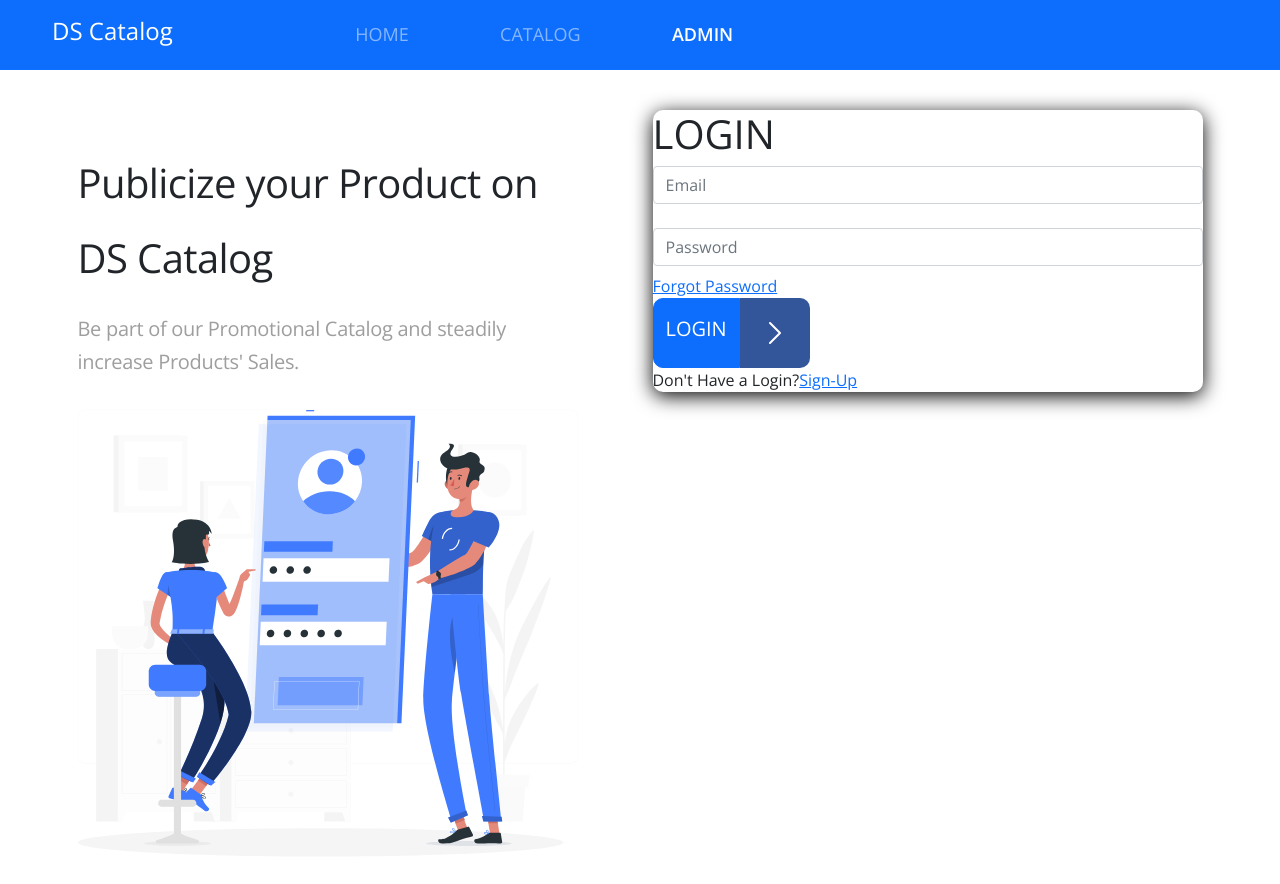
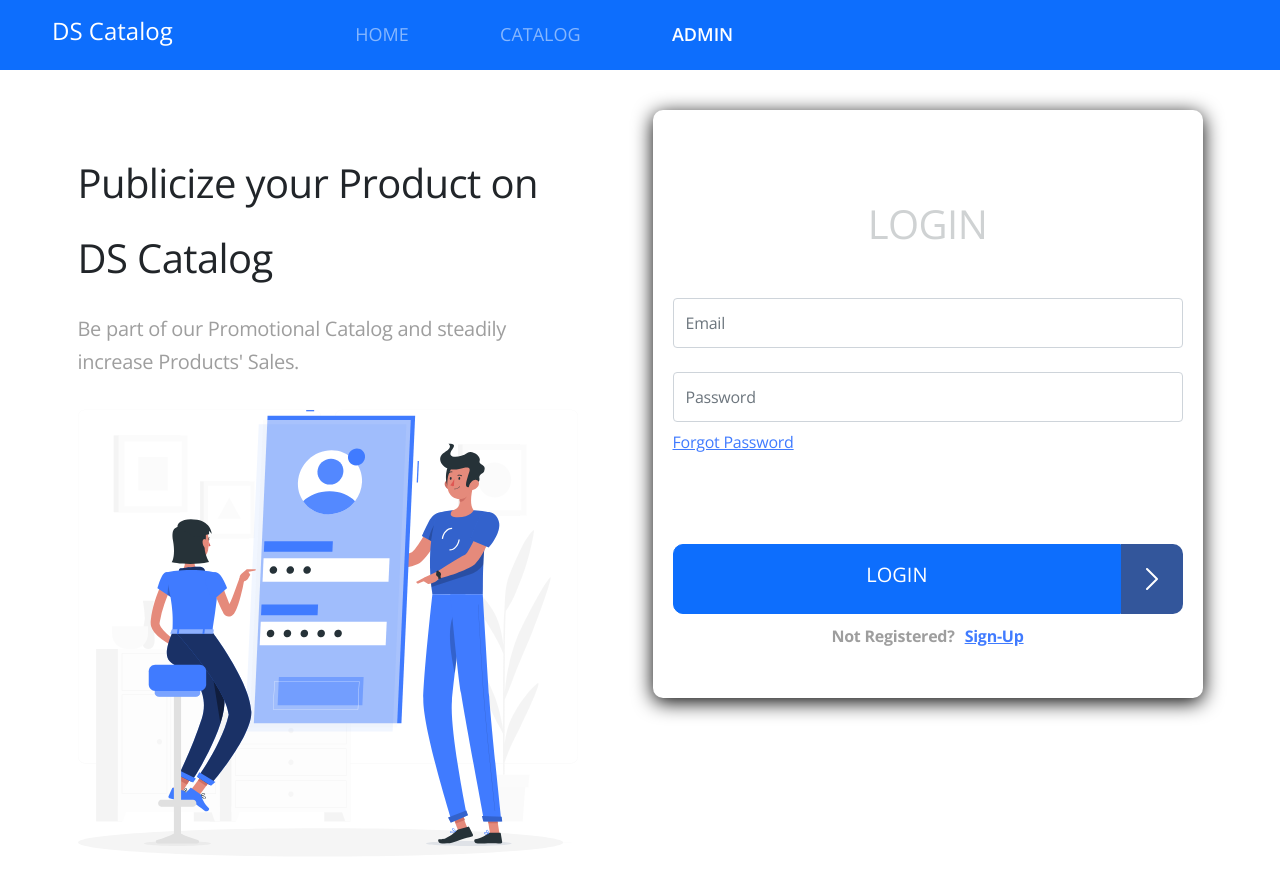
Before and after one commit to CarlosLaurine/Complete-DS-Catalog-App, a React (Create React App) app in the folder frontend-web/: page /admin/auth/login in a window 1280 px wide. Shown: the top 884 px of the page. Built offline with nearby package versions, Linux system fonts and the light colour scheme; no server answers.

Commit message:
Login Card Style Configured at login Sub-Route 1/2

```diff
--- a/frontend-web/src/App.css
+++ b/frontend-web/src/App.css
@@ -3,23 +3,36 @@
   font-family: 'Open Sans', sans-serif;
 }
 
-h1,h2,h3,h4,h5,h6 {
+h1,
+h2,
+h3,
+h4,
+h5,
+h6 {
   font-weight: bold;
   margin-bottom: 0;
 }
 
-a,a:hover {
+a,
+a:hover {
   color: unset;
   text-decoration: none;
 }
 
-.base-card{
-
+.base-card {
   box-shadow: 0px 4px 20px rgba(0, 0, 0, 25);
   border-radius: 10px;
-  background-color: #ffffff;
+  background-color: #ffffffff;
 }
 
-Link{
-  text-decoration: none;
+.base-input {
+  font-size: 1em;
+  letter-spacing: -0.015em;
+  height: 50px;
+  border-radius: 10px;
+  color: #26323838;
 }
+
+.base-input::placeholder {
+  color: #9e9e9e;
+}
--- a/frontend-web/src/components/ButtonIcon/style.css
+++ b/frontend-web/src/components/ButtonIcon/style.css
@@ -3,6 +3,7 @@
 }
 
 .btn-container button {
+  width: 100%;
   border-radius: 10px 0px 0px 10px;
 }
 
--- a/frontend-web/src/pages/Admin/Auth/Login/index.tsx
+++ b/frontend-web/src/pages/Admin/Auth/Login/index.tsx
@@ -31,7 +31,7 @@
           <ButtonIcon txt="LOGIN" />
         </div>
         <div className="signup-container">
-          <span className="not-registered">Don't Have a Login?</span>
+          <span className="not-registered">Not Registered?</span>
           <Link to="/admin/auth/register" className="login-link-register">
             Sign-Up
           </Link>
--- a/frontend-web/src/pages/Admin/Auth/Login/style.css
+++ b/frontend-web/src/pages/Admin/Auth/Login/style.css
@@ -0,0 +1,49 @@
+.login-card {
+  padding: 20px;
+  font-size: 16px;
+}
+.login-card h1 {
+  font-size: 2.5em;
+  letter-spacing: -0.015em;
+  font-weight: normal;
+  text-align: center;
+  text-transform: uppercase;
+  margin-top: 70px;
+  margin-bottom: 50px;
+  color: #26323838;
+}
+
+.login-link-recover {
+  font-size: 1em;
+  letter-spacing: -0.015em;
+  color: #407bff;
+  display: block;
+  margin-bottom: 90px;
+}
+
+.login-link-register {
+  font-weight: bold;
+  font-size: 1em;
+  text-align: center;
+  letter-spacing: -0.015em;
+  text-decoration-line: underline;
+  color: #407bff;
+  margin-left: 10px;
+}
+
+.login-submit {
+  margin-bottom: 10px;
+}
+
+.not-registered {
+  font-weight: bold;
+  font-size: 1em;
+  text-align: center;
+  letter-spacing: -0.015em;
+  color: #9e9e9e;
+}
+
+.signup-container {
+  text-align: center;
+  margin-bottom: 30px;
+}
```
